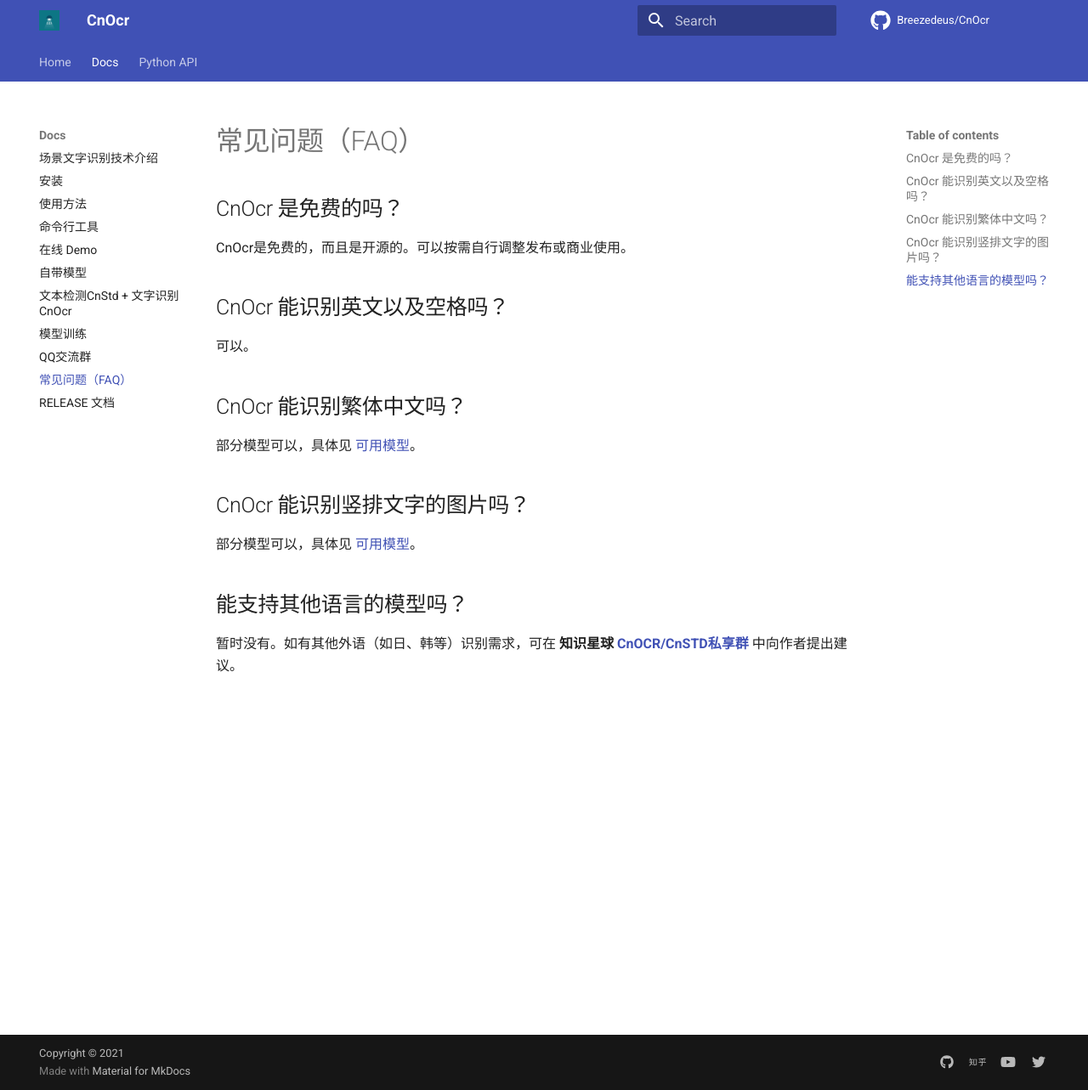
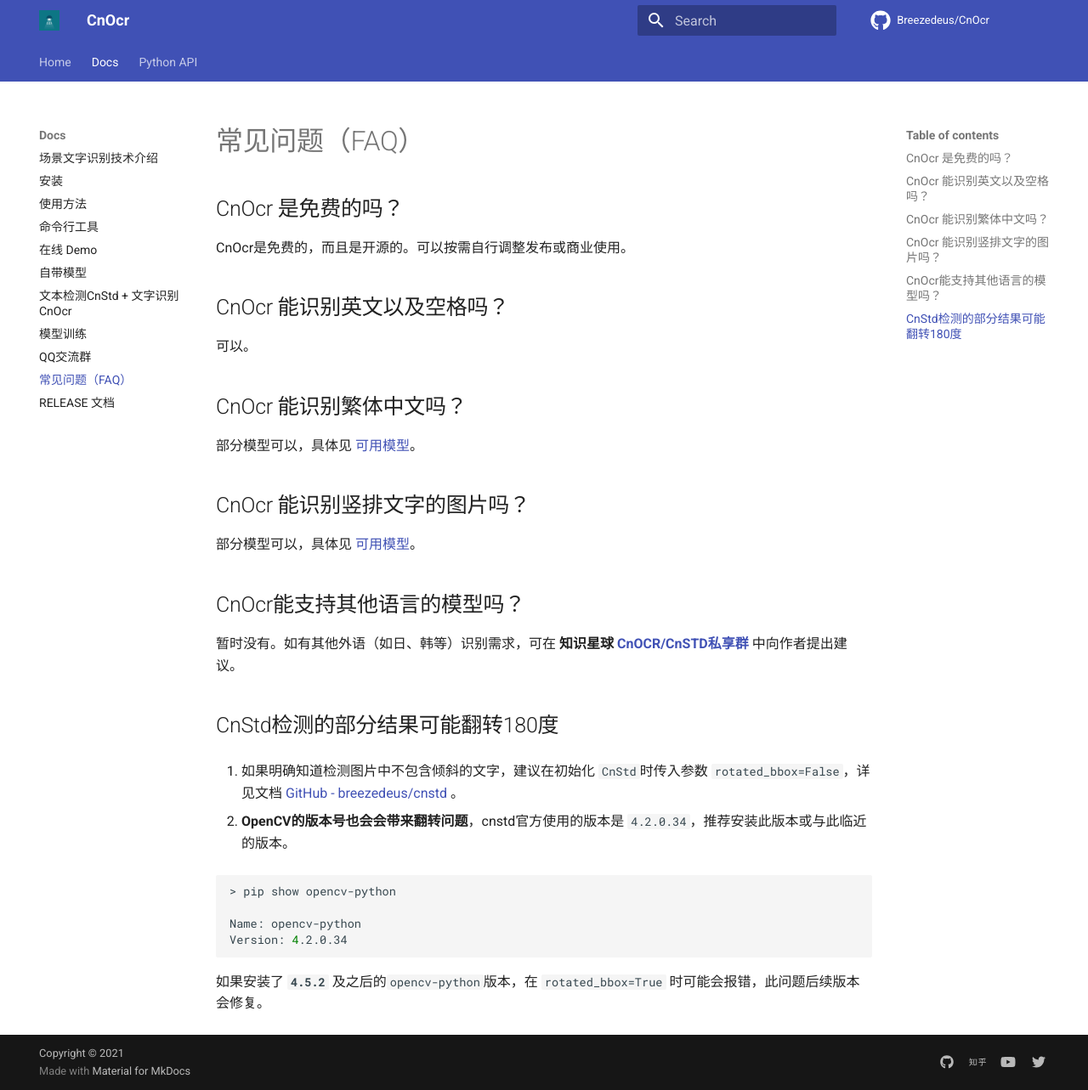
Before and after one commit to diaomin/crnn-mxnet-chinese-text-recognition, an MkDocs documentation site: the page built from docs/faq.md, in a window 1280 px wide and 1283 px high. Shown: the whole window at 85% size. Built offline with MkDocs 1.6.1 and Material for MkDocs 9.7.7, drawn with Linux system fonts in a browser that asks for light colours; comment, search, counter and statistics services are not loaded.

Commit message:
update docs

````diff
--- a/docs/faq.md
+++ b/docs/faq.md
@@ -16,6 +16,21 @@ CnOcr是免费的，而且是开源的。可以按需自行调整发布或商业
 
 部分模型可以，具体见 [可用模型](models.md)。
 
-## 能支持其他语言的模型吗？
+## CnOcr能支持其他语言的模型吗？
 
 暂时没有。如有其他外语（如日、韩等）识别需求，可在 **知识星球** [**CnOCR/CnSTD私享群**](https://t.zsxq.com/FEYZRJQ) 中向作者提出建议。
+
+## CnStd检测的部分结果可能翻转180度
+
+1. 如果明确知道检测图片中不包含倾斜的文字，建议在初始化 `CnStd`时传入参数 `rotated_bbox=False`，详见文档 [GitHub - breezedeus/cnstd](https://github.com/breezedeus/cnstd) 。
+
+2. **OpenCV的版本号也会会带来翻转问题**，cnstd官方使用的版本是 `4.2.0.34`，推荐安装此版本或与此临近的版本。
+
+   ```bash
+   > pip show opencv-python
+
+   Name: opencv-python
+   Version: 4.2.0.34
+   ```
+
+    如果安装了 **`4.5.2`** 及之后的`opencv-python`版本，在 `rotated_bbox=True` 时可能会报错，此问题后续版本会修复。
````
Also changed, not shown: docs/index.md (+0 -2 lines).
